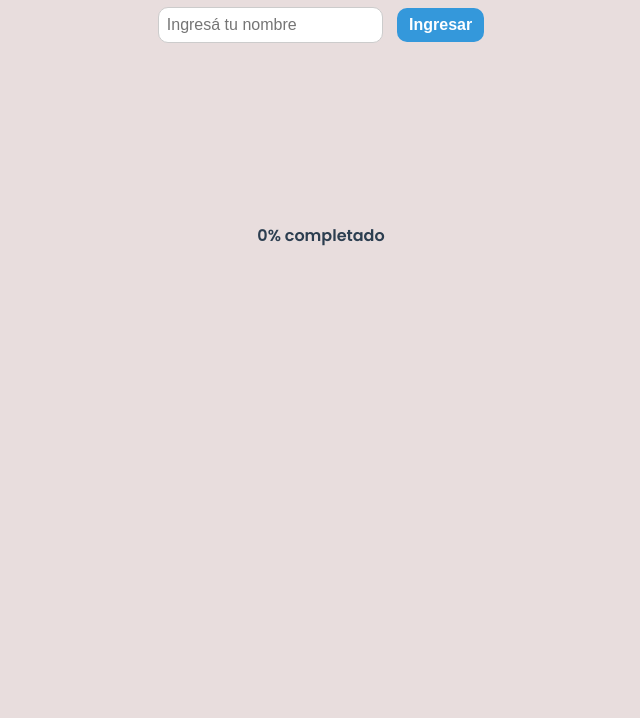
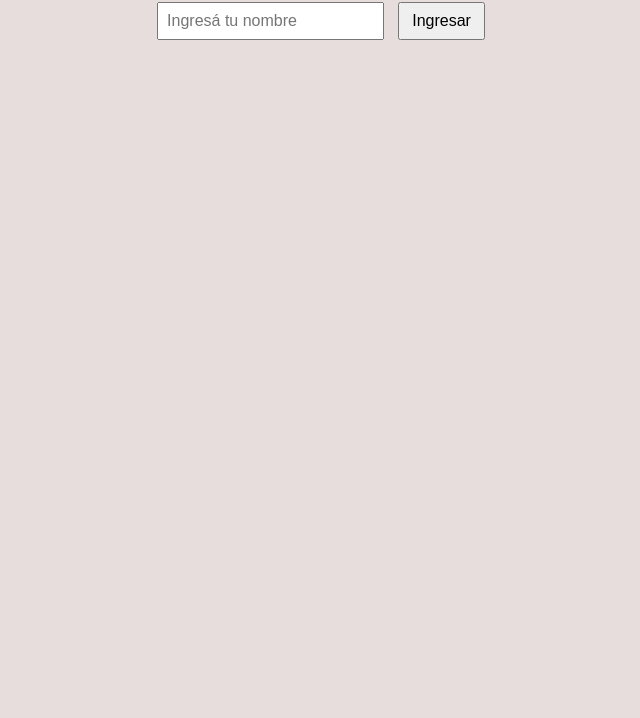
Before and after one commit to Abrilfassi/malla, a plain HTML site: page index.html in a window 1280 px wide. Shown: the part 82-800 px from the top of the page, without its empty margins (319-959 px from the left). Drawn offline with nearby package versions, Linux system fonts and the light colour scheme.

Commit message:
Update index.html

```diff
--- a/index.html
+++ b/index.html
@@ -1,7 +1,5 @@
-<!-- CÓDIGO COMPLETO MODIFICADO -->
 <html lang="es">
 <head>
-  <link href="https://fonts.googleapis.com/css2?family=Poppins:wght@400;600&display=swap" rel="stylesheet" />
   <meta charset="UTF-8" />
   <meta name="viewport" content="width=device-width, initial-scale=1" />
   <title>Plan de Estudios Ingeniería Biomédica</title>
@@ -15,45 +13,11 @@
     }
 
     body {
-  font-family: 'Poppins', sans-serif;
+      font-family: 'Segoe UI', sans-serif;
       background: #e8dddd;
       margin: 0;
       padding: 20px;
     }
-
-#usuarioPanel input {
-  padding: 10px;
-  font-size: 1rem;
-  border-radius: 10px;
-  border: 1px solid #ccc;
-}
-
-#usuarioPanel button,
-#accionesUsuario button {
-  padding: 10px 16px;
-  font-size: 0.95rem;
-  background-color: #3498db;
-  color: white;
-  border: none;
-  border-radius: 10px;
-  cursor: pointer;
-  transition: background 0.3s ease;
-  font-weight: 600;
-}
-
-#usuarioPanel button:hover,
-#accionesUsuario button:hover {
-  background-color: #2b7ab7;
-}
-
-#porcentajeAvance {
-  text-align: center;
-  font-weight: bold;
-  font-size: 1rem;
-  color: #2c3e50;
-  margin-top: 10px;
-}
-
 
     h1 {
       text-align: center;
@@ -162,7 +126,6 @@
 
   <div id="avanceContainer">
     <canvas id="graficoAvance"></canvas>
-    <div id="porcentajeAvance">0% completado</div>
   </div>
 
   <div id="malla" style="display:none;">
@@ -285,7 +248,7 @@
 
     function borrarProgreso() {
       if (confirm("¿Estás seguro de que querés borrar todo tu progreso?")) {
-        localStorage.removeItem(`malla_${usuarioActual}`);
+        localStorage.removeItem(malla_${usuarioActual});
         location.reload();
       }
     }
@@ -316,11 +279,11 @@
           progreso[materia.textContent.trim()] = 'regular';
         }
       });
-      localStorage.setItem(`malla_${usuarioActual}`, JSON.stringify(progreso));
+      localStorage.setItem(malla_${usuarioActual}, JSON.stringify(progreso));
     }
 
     function cargarProgreso() {
-      const datos = JSON.parse(localStorage.getItem(`malla_${usuarioActual}`)) || {};
+      const datos = JSON.parse(localStorage.getItem(malla_${usuarioActual})) || {};
       document.querySelectorAll('.materia').forEach(materia => {
         materia.classList.remove('regular', 'aprobada');
         const estado = datos[materia.textContent.trim()];
@@ -337,11 +300,6 @@
       const restante = totalMaterias - aprobadas;
       graficoAvance.data.datasets[0].data = [aprobadas, restante];
       graficoAvance.update();
-
-  const porcentaje = Math.round((aprobadas / totalMaterias) * 100);
-  document.getElementById('porcentajeAvance').textContent = `${porcentaje}% completado`;
-}
-
     }
 
     function actualizarBloqueos() {
```
Lines whose indentation alone changed are shown as unchanged.
